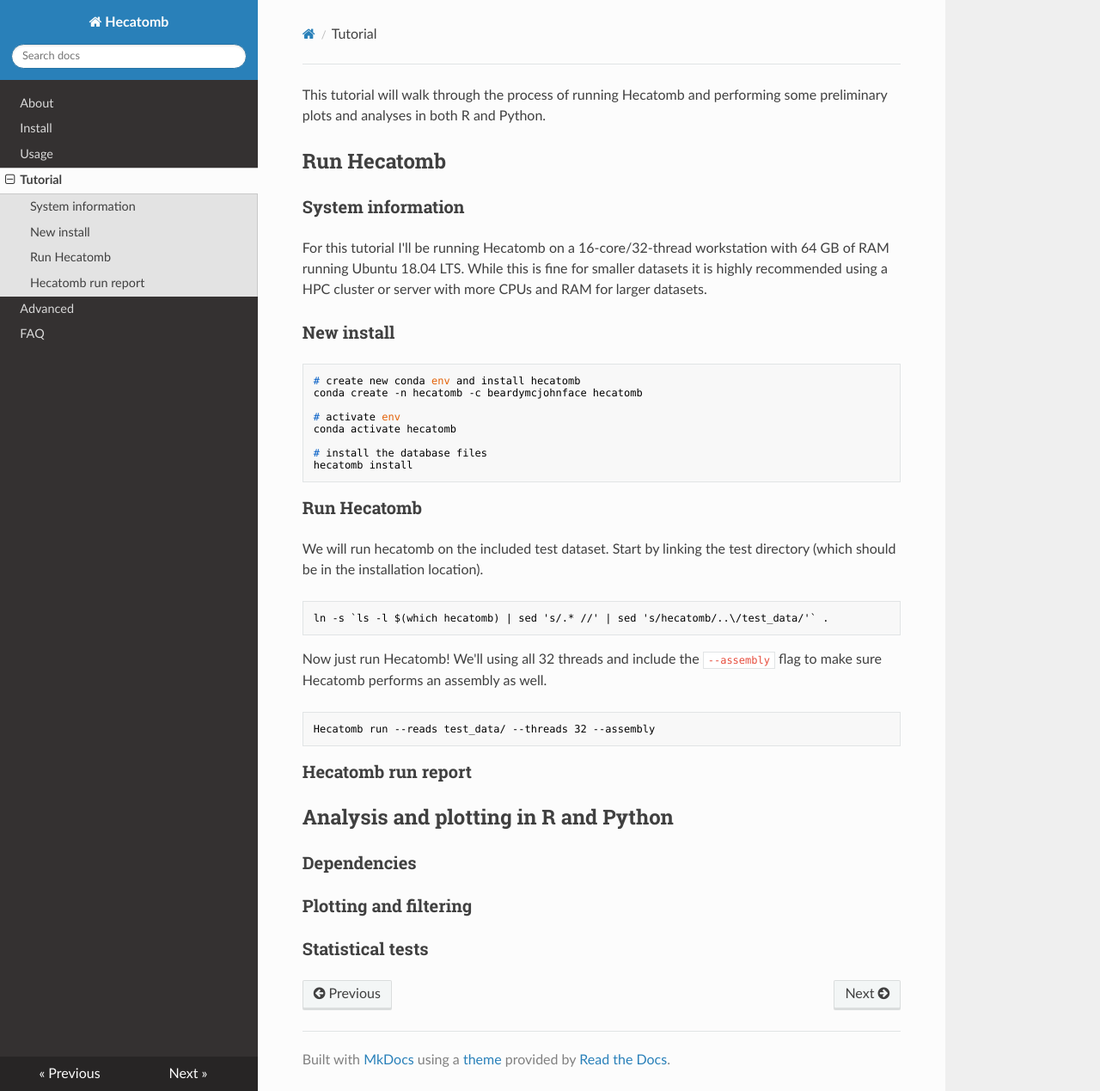
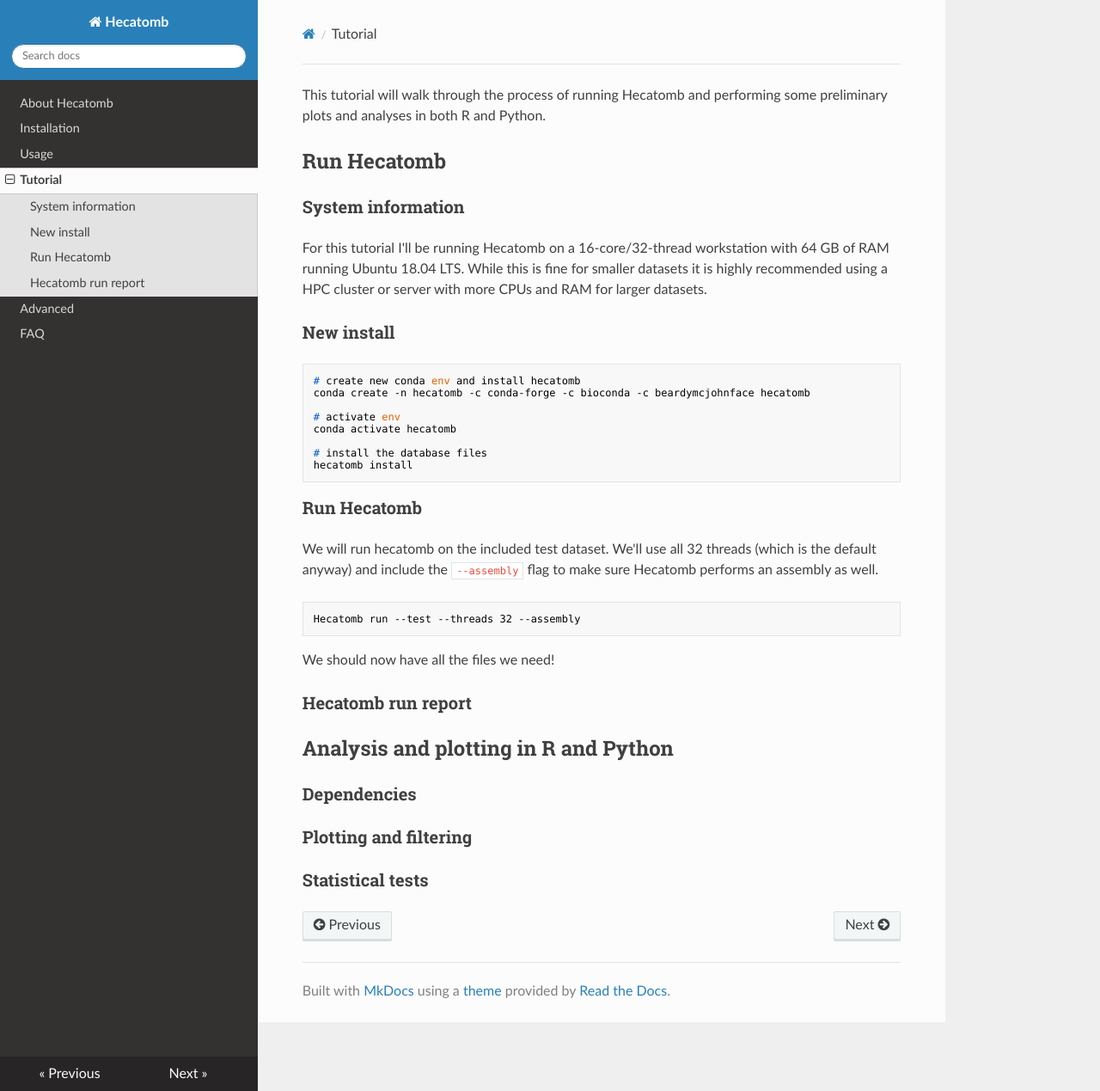
Before and after one commit to shandley/hecatomb, an MkDocs documentation site: the page built from docs/tutorial.md, in a window 1280 px wide and 1269 px high. Shown: the whole window at 86% size. Built offline with MkDocs 1.6.1, drawn with Linux system fonts in a browser that asks for light colours; nearby versions of some CDN libraries.

Commit message:
update usage, install, test instructions

````diff
--- a/docs/tutorial.md
+++ b/docs/tutorial.md
@@ -11,7 +11,7 @@
 
 ```shell
 # create new conda env and install hecatomb
-conda create -n hecatomb -c beardymcjohnface hecatomb
+conda create -n hecatomb -c conda-forge -c bioconda -c beardymcjohnface hecatomb
 
 # activate env
 conda activate hecatomb
@@ -23,18 +23,13 @@
 ### Run Hecatomb
 
 We will run hecatomb on the included test dataset.
-Start by linking the test directory (which should be in the installation location).
+We'll use all 32 threads (which is the default anyway) and include the `--assembly` flag to make sure Hecatomb performs an assembly as well.
 
 ```shell
-ln -s `ls -l $(which hecatomb) | sed 's/.* //' | sed 's/hecatomb/..\/test_data/'` .
+Hecatomb run --test --threads 32 --assembly
 ```
 
-Now just run Hecatomb!
-We'll using all 32 threads and include the `--assembly` flag to make sure Hecatomb performs an assembly as well.
-
-```shell
-Hecatomb run --reads test_data/ --threads 32 --assembly
-```
+We should now have all the files we need!
 
 ### Hecatomb run report
 
--- a/mkdocs.yml
+++ b/mkdocs.yml
@@ -2,8 +2,8 @@
 site_url: "https://github.com/shandley/hecatomb"
 theme: readthedocs
 nav:
-    - About: index.md
-    - Install: install.md
+    - About Hecatomb: index.md
+    - Installation: install.md
     - Usage: usage.md
     - Tutorial: tutorial.md
     - Advanced: advanced.md
````
Also changed, not shown: docs/install.md (+3 -4 lines).
